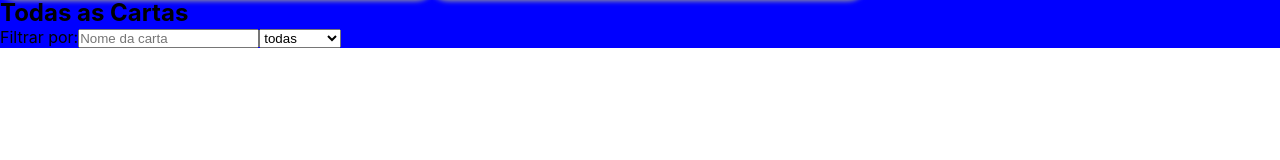
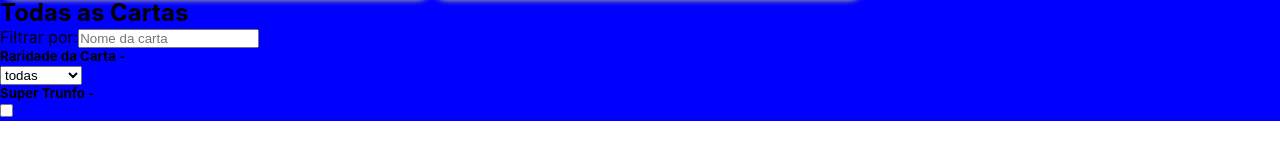
Before and after one commit to viniciussouzas/project-tryunfo, a React (Create React App) app: page / in a window 1280 px wide. Shown: the part 480-640 px from the top of the page. Built offline with nearby package versions, Linux system fonts and the light colour scheme.

Commit message:
Resolve requisito 12

```diff
--- a/src/App.js
+++ b/src/App.js
@@ -23,6 +23,7 @@ class App extends React.Component {
     hasTrunfo: false,
     inputSearchName: '',
     inputSearchSelect: 'todas',
+    inputSearchTrunfo: false,
   };
 
   onInputChange = ({ target }) => {
@@ -83,6 +84,12 @@ class App extends React.Component {
     });
   };
 
+  searchByTrunfo = ({ target }) => {
+    this.setState({
+      inputSearchTrunfo: target.checked,
+    });
+  };
+
   render() {
     const { name,
       description,
@@ -96,6 +103,7 @@ class App extends React.Component {
       cardsList,
       inputSearchName,
       inputSearchSelect,
+      inputSearchTrunfo,
     } = this.state;
 
     const buttonDisabled = (name.length <= MIN_LENGTH)
@@ -114,8 +122,11 @@ class App extends React.Component {
       return nameOfCard.toUpperCase().includes(inputSearchName.toUpperCase());
     });
 
-    const filteredByRarity = filteredByName.filter((card) => {
+    const filteredByRarityOrTrunfo = filteredByName.filter((card) => {
       const rarityOfCard = card.rare;
+      const trunfoCard = card.trunfo;
+
+      if (inputSearchTrunfo) return trunfoCard;
 
       if (inputSearchSelect === 'todas') return filteredByName;
 
@@ -163,9 +174,11 @@ class App extends React.Component {
               searchByName={ this.searchByName }
               inputSearchSelect={ inputSearchSelect }
               searchByRare={ this.searchByRare }
+              inputSearchTrunfo={ inputSearchTrunfo }
+              searchByTrunfo={ this.searchByTrunfo }
             />
           </p>
-          {filteredByRarity.map((card, indexOfCard) => (
+          {filteredByRarityOrTrunfo.map((card, indexOfCard) => (
             <>
               <Card
                 key={ card.name }
--- a/src/components/FilterCards.js
+++ b/src/components/FilterCards.js
@@ -3,7 +3,9 @@ import PropTypes from 'prop-types';
 
 class FilterCards extends Component {
   render() {
-    const { inputSearchName, searchByName, inputSearchSelect, searchByRare } = this.props;
+    const { inputSearchName, searchByName,
+      inputSearchSelect, searchByRare,
+      inputSearchTrunfo, searchByTrunfo } = this.props;
 
     return (
       <>
@@ -13,18 +15,33 @@ class FilterCards extends Component {
           placeholder="Nome da carta"
           value={ inputSearchName }
           onChange={ searchByName }
+          disabled={ inputSearchTrunfo }
         />
 
+        <label>
+          <h5>Raridade da Carta - </h5>
           <select
             data-testid="rare-filter"
             value={ inputSearchSelect }
             onChange={ searchByRare }
+            disabled={ inputSearchTrunfo }
           >
             <option value="todas">todas</option>
             <option value="normal">normal</option>
             <option value="raro">raro</option>
             <option value="muito raro">muito raro</option>
           </select>
+        </label>
+
+        <label>
+          <h5>Super Trunfo - </h5>
+          <input
+            type="checkbox"
+            data-testid="trunfo-filter"
+            onChange={ searchByTrunfo }
+            checked={ inputSearchTrunfo }
+          />
+        </label>
       </>
     );
   }
@@ -35,6 +52,8 @@ FilterCards.propTypes = {
   searchByName: PropTypes.func.isRequired,
   inputSearchSelect: PropTypes.string.isRequired,
   searchByRare: PropTypes.func.isRequired,
+  inputSearchTrunfo: PropTypes.bool.isRequired,
+  searchByTrunfo: PropTypes.func.isRequired,
 };
 
 export default FilterCards;
```
Lines whose indentation alone changed are shown as unchanged.
